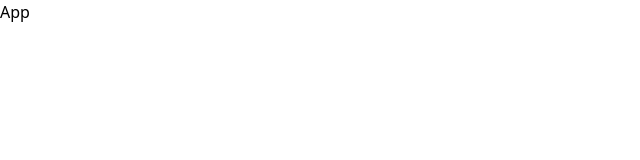
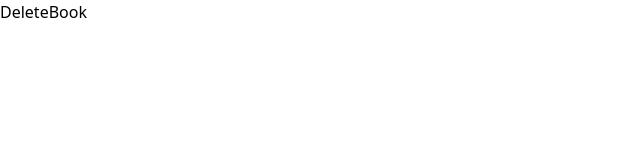
Before and after one commit to talhayaseen57/Book-Shelf, a React (Vite) app in the folder frontend/: page /delete-book/1 in a window 1280 px wide. Shown: the top 160 px of the page, without its empty margins (0-640 px from the left). Built offline with nearby package versions, Linux system fonts and the light colour scheme.

Commit message:
created application pages

```diff
--- a/frontend/src/App.jsx
+++ b/frontend/src/App.jsx
@@ -1,8 +1,20 @@
 // import React from 'react';
+import {Routes, Route} from 'react-router-dom';
+import CreateBook from './pages/CreateBook';
+import DeleteBook from './pages/DeleteBook';
+import EditBook from './pages/EditBook';
+import Home from './pages/Home';
+import ShowBook from './pages/ShowBook';
 
 const App = () => {
   return (
-    <div className="bg-red-400 text-white">App</div>
+    <Routes>
+      <Route path='/' element={<Home />}></Route>
+      <Route path='/create-book' element={<CreateBook />}></Route>
+      <Route path='/delete-book/:id' element={<DeleteBook />}></Route>
+      <Route path='/edit-book/:id' element={<EditBook />}></Route>
+      <Route path='/show-book/:id' element={<ShowBook />}></Route>
+    </Routes>
   )
 };
 
--- /dev/null
+++ b/frontend/src/pages/CreateBook.jsx
@@ -0,0 +1,9 @@
+// import React from 'react';
+
+const CreateBook = () => {
+  return (
+    <div>CreateBook</div>
+  )
+};
+
+export default CreateBook;
--- /dev/null
+++ b/frontend/src/pages/DeleteBook.jsx
@@ -0,0 +1,9 @@
+// import React from 'react';
+
+const DeleteBook = () => {
+  return (
+    <div>DeleteBook</div>
+  )
+};
+
+export default DeleteBook;
--- /dev/null
+++ b/frontend/src/pages/EditBook.jsx
@@ -0,0 +1,9 @@
+// import React from 'react';
+
+const EditBook = () => {
+  return (
+    <div>EditBook</div>
+  )
+};
+
+export default EditBook;
--- /dev/null
+++ b/frontend/src/pages/Home.jsx
@@ -0,0 +1,9 @@
+// import React from 'react';
+
+const Home = () => {
+  return (
+    <div>Home</div>
+  )
+};
+
+export default Home;
--- /dev/null
+++ b/frontend/src/pages/ShowBook.jsx
@@ -0,0 +1,9 @@
+// import React from 'react';
+
+const ShowBook = () => {
+  return (
+    <div>ShowBook</div>
+  )
+};
+
+export default ShowBook;
```
